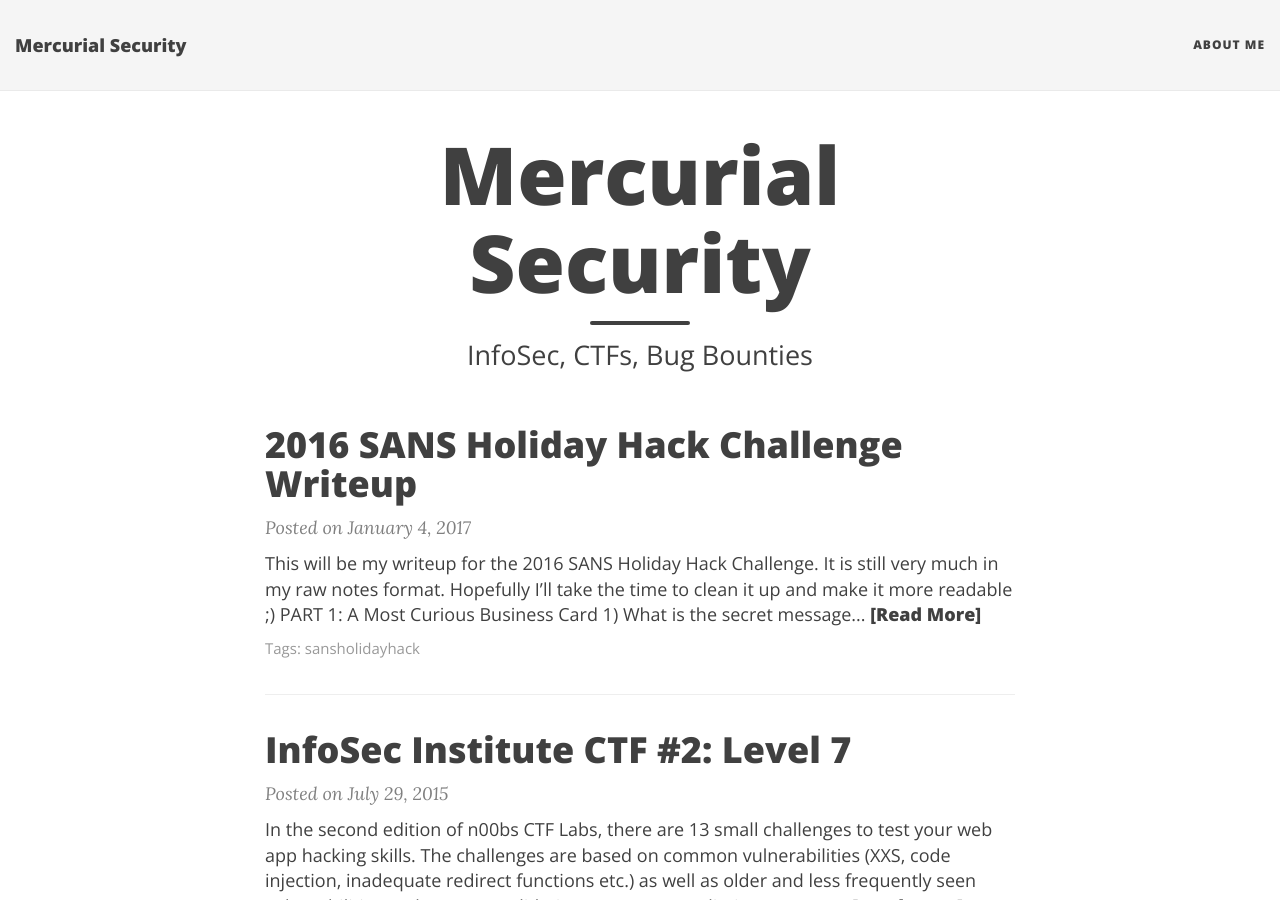
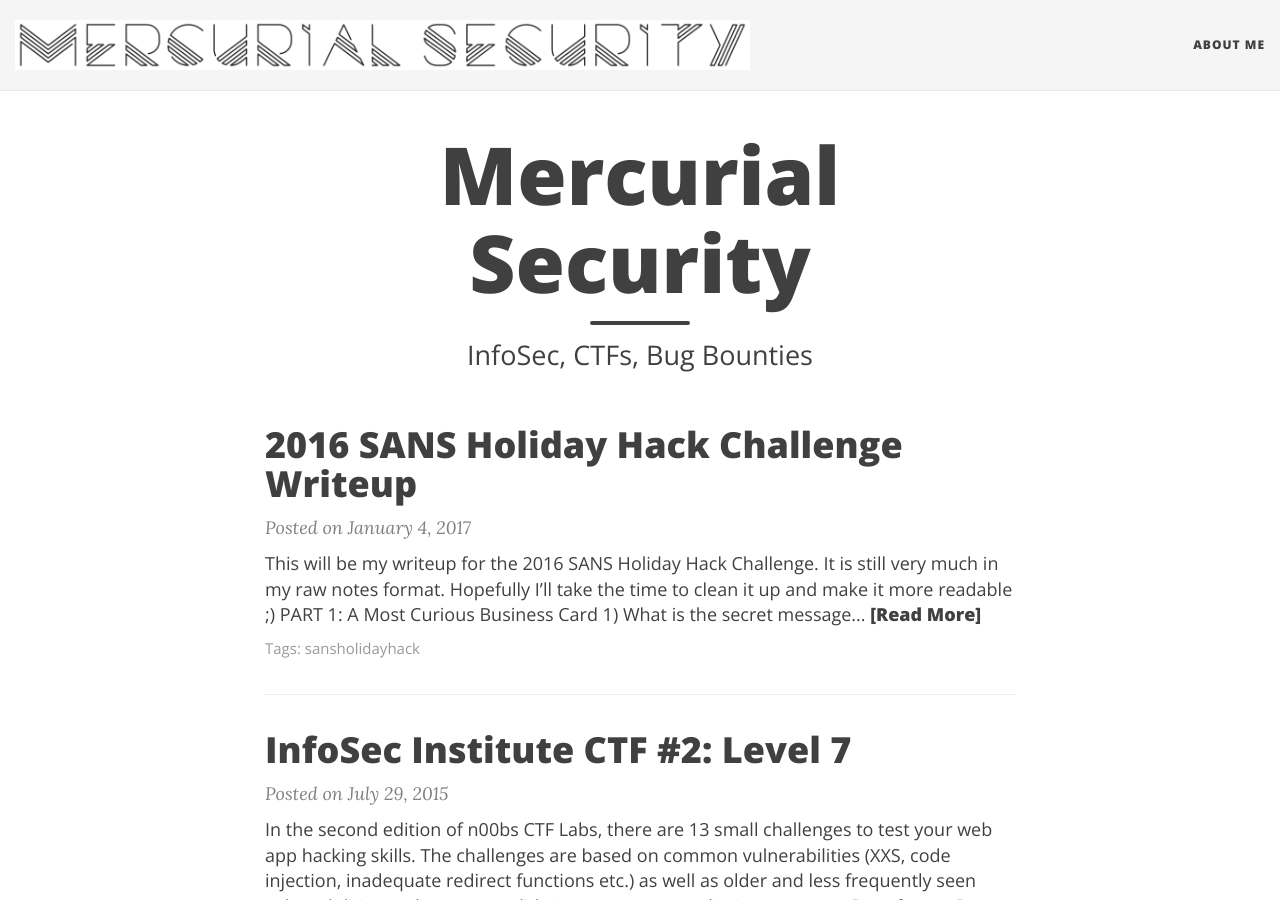
Before and after one commit to Mercurii7/mercurii7.github.com, a Jekyll site: the page built from index.html, in a window 1280 px wide and 900 px high. Built offline with Jekyll 4.4.1, drawn with Linux system fonts in a browser that asks for light colours; nearby versions of some CDN libraries; the list of posts is cut into pages by our own code.

Commit message:
Add new site logo

```diff
--- a/_config.yml
+++ b/_config.yml
@@ -6,6 +6,7 @@
 # If you are building a simple GitHub user page (http://username.github.io) then use these settings:
 url: "https://blog.mercurialsecurity.com"
 baseurl: ""
+title-img: "/assets/mercurialsecurity-black.png"
 
 # If you are building a GitHub project page then use these settings:
 #url: "http://username.github.io/projectname"
```
Also changed, not shown: assets/mercurialsecurity-black.png (added).
